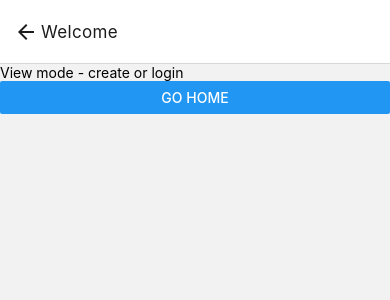
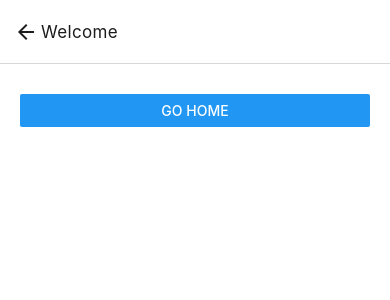
Before and after one commit to pedrohenriquefelima/my-application, a React Native app: screen /CreateOrLogin in a window 390 px wide. Shown: the top 300 px of the page. Built offline with nearby package versions, Linux system fonts and the light colour scheme.

Commit message:
create-login

```diff
--- a/screens/CreateAccountAndLogIn.jsx
+++ b/screens/CreateAccountAndLogIn.jsx
@@ -1,5 +1,6 @@
 import { useLayoutEffect } from "react";
-import { Text, SafeAreaView, Button} from "react-native";
+import { Text, View, Button, StyleSheet} from "react-native";
+import { colors } from "../utils/colors";
 
 export default function CreateAccountAndLogIn({route, navigation}) {
     const welcomeMode = route?.params?.createOrSignIn;
@@ -14,12 +15,28 @@ export default function CreateAccountAndLogIn({route, navigation}) {
     }
 
     return (
-        <SafeAreaView>
-            <Text>View mode - create or login {welcomeMode}</Text>
+        <View style={styles.container}>
+            <Text style={styles.title}>{welcomeMode}</Text>
+            {/* form goes here */}
+            {/* alternative create account */}
+            {/* already have an account */}
             <Button
                 title="Go home"
                 onPress={goHome}
             />
-        </SafeAreaView>
+        </View>
     )
 }
+const styles = StyleSheet.create({
+    container: {
+        flex: 1,
+        flexDirection: 'column',
+        backgroundColor: colors.white,
+        paddingTop: 30,
+        paddingHorizontal: 20
+    },
+    title: {
+        fontSize: 30,
+        fontWeight: '700'
+    }
+})
--- a/screens/Welcome.jsx
+++ b/screens/Welcome.jsx
@@ -16,10 +16,10 @@ export default function Welcome({navigation}) {
                 </Text>
             </View>
             <View style={styles.flexThree}>
-                <TouchableOpacity style={styles.createAccount} onPress={() => navigation.navigate('CreateOrLogin', { createOrSignIn: 'create'})}>
+                <TouchableOpacity style={styles.createAccount} onPress={() => navigation.navigate('CreateOrLogin', { createOrSignIn: 'Create account'})}>
                     <Text style={styles.buttonText}>Create account</Text>
                 </TouchableOpacity>
-                <TouchableOpacity style={styles.loginAccount}  onPress={() => navigation.navigate('CreateOrLogin', { createOrSignIn: 'login'})}>
+                <TouchableOpacity style={styles.loginAccount}  onPress={() => navigation.navigate('CreateOrLogin', { createOrSignIn: 'Login'})}>
                     <Text style={styles.buttonText}>Log in</Text>
                 </TouchableOpacity>
             </View>
```
